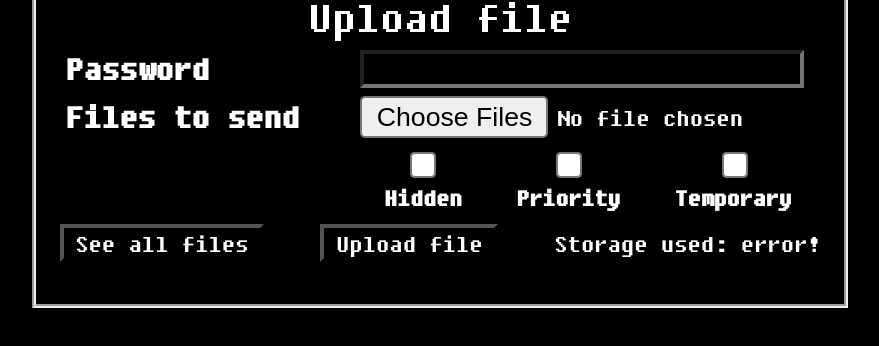
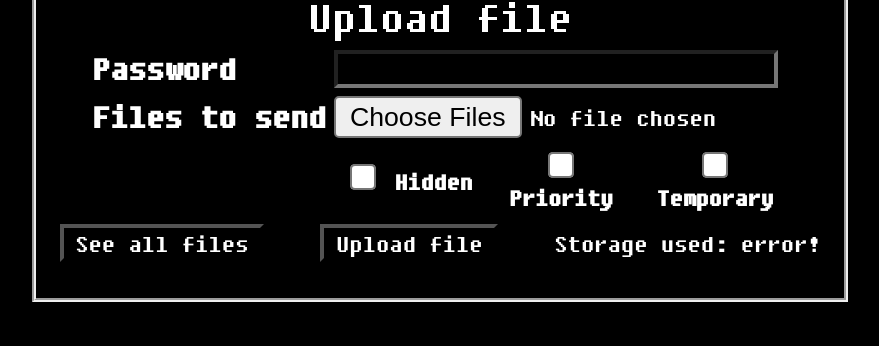
Before and after one commit to Maiori44/Pix, a plain HTML site: page static/index.html in a window 1280 px wide. Shown: the part 92-438 px from the top of the page, without its empty margins (200-1079 px from the left). Drawn offline with Linux system fonts and the light colour scheme; no server answers.

Commit message:
align flags

```diff
--- a/static/style.css
+++ b/static/style.css
@@ -184,7 +184,9 @@ fieldset {
 	/*display: block;*/
 	text-align: center;
 	font-size: small;
-	width: 5%;
+	max-width: 2px;
+	min-width: 2px;
+	width: 2px;
 	padding-bottom: 5px;
 	accent-color: black;
 }
```
